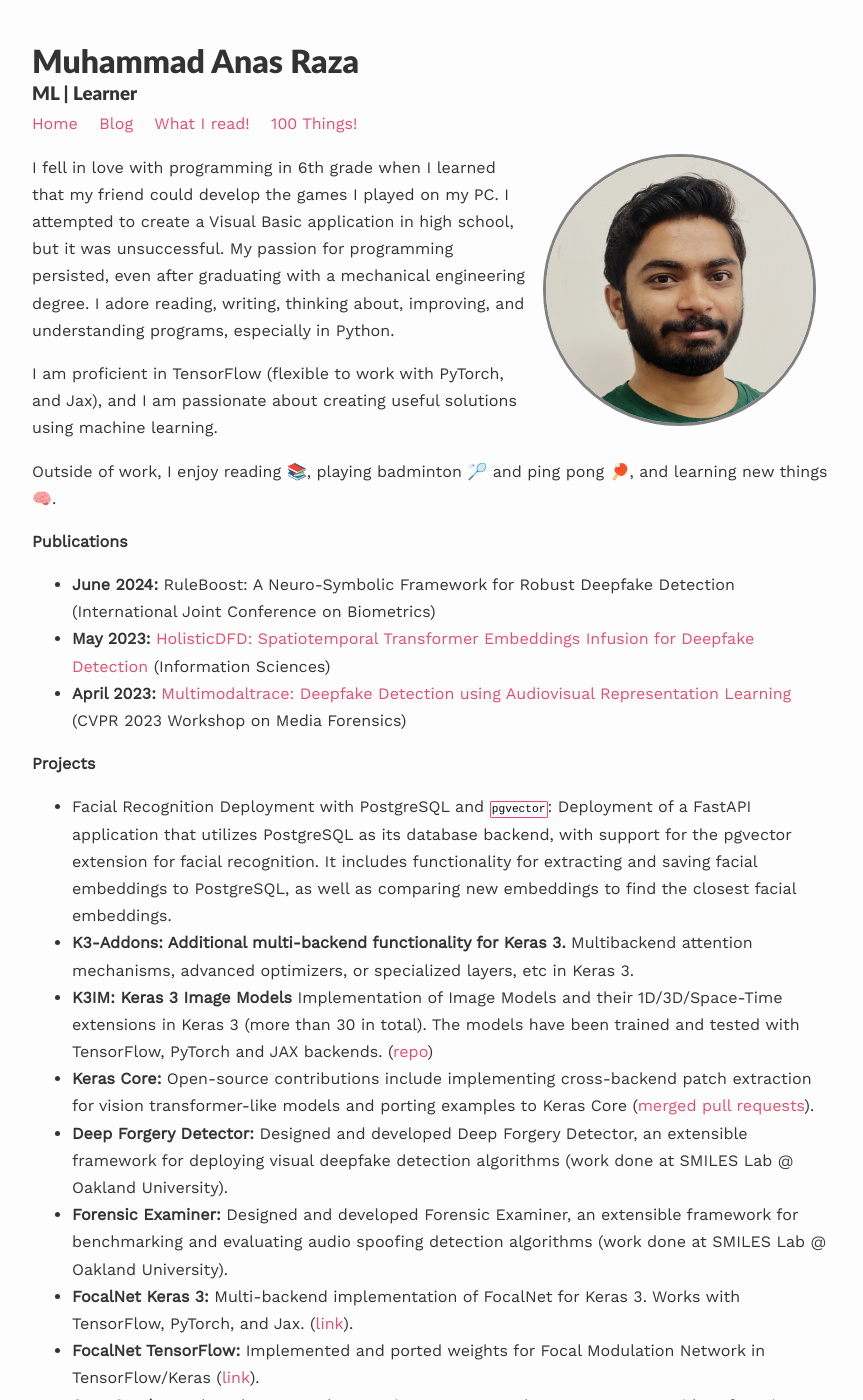
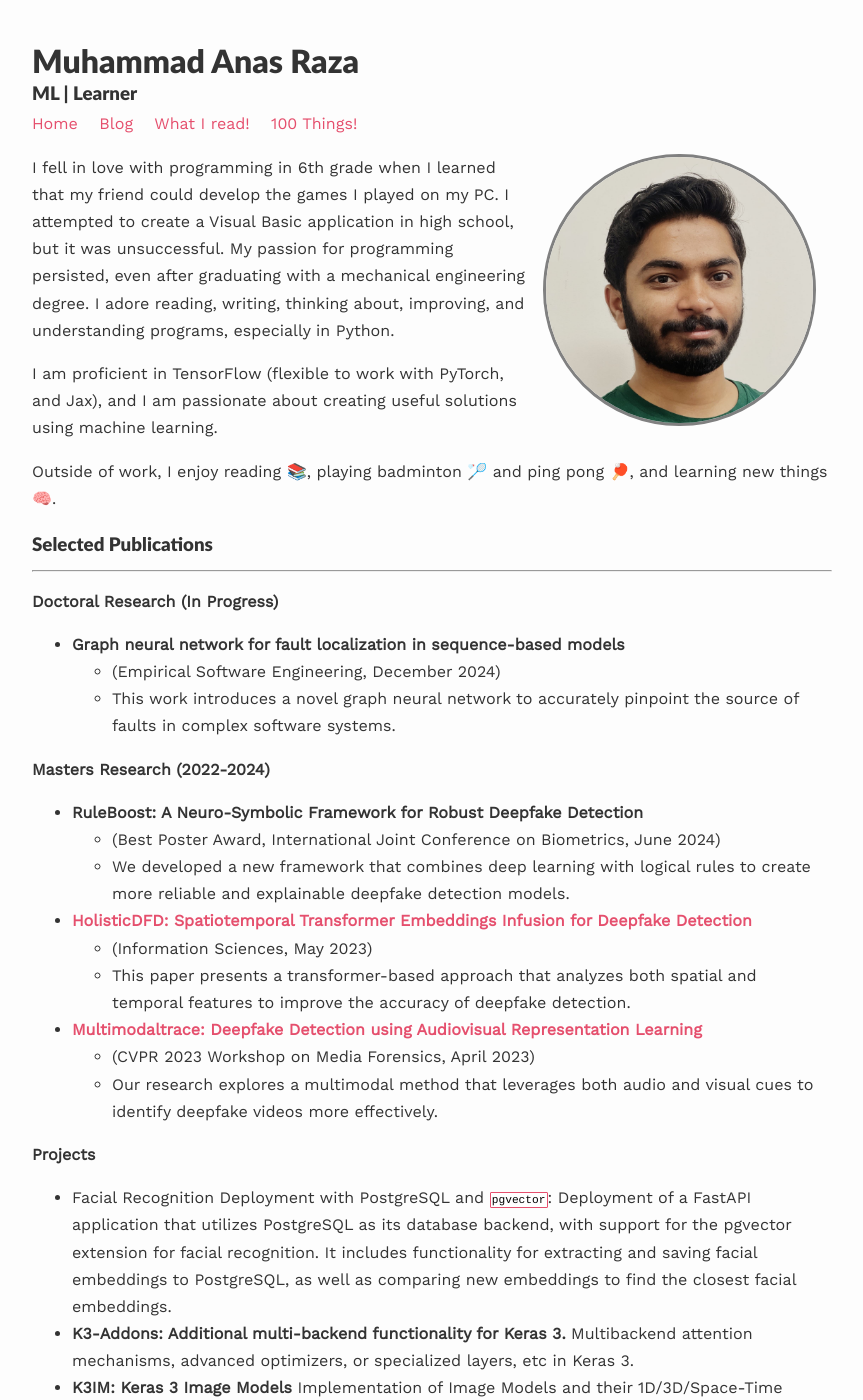
Before and after one commit to anasrz-alt/anasrz-alt.github.io, a Jekyll site: the page built from index.md, in a window 1280 px wide and 1400 px high. Shown: the whole window, without its empty margins (208-1071 px from the left). Built offline with Jekyll 4.4.1, drawn with Linux system fonts in a browser that asks for light colours; nearby versions of some CDN libraries; a script that is not in the unit is left out.

Commit message:
add publications

```diff
--- a/index.md
+++ b/index.md
@@ -13,11 +13,29 @@ I am proficient in TensorFlow \(flexible to work with PyTorch, and Jax\), and I
 
 Outside of work, I enjoy reading 📚, playing badminton 🏸 and ping pong 🏓, and learning new things 🧠.
 
-**Publications**
+### Selected Publications
 
-* **June 2024:** RuleBoost: A Neuro-Symbolic Framework for Robust Deepfake Detection (International Joint Conference on Biometrics)
-* **May 2023:** [HolisticDFD: Spatiotemporal Transformer Embeddings Infusion for Deepfake Detection](https://www.sciencedirect.com/science/article/abs/pii/S0020025523009374) (Information Sciences)
-* **April 2023:** [Multimodaltrace: Deepfake Detection using Audiovisual Representation Learning](https://openaccess.thecvf.com/content/CVPR2023W/WMF/html/Raza_Multimodaltrace_Deepfake_Detection_Using_Audiovisual_Representation_Learning_CVPRW_2023_paper.html) (CVPR 2023 Workshop on Media Forensics)
+---
+
+**Doctoral Research (In Progress)**
+
+* **Graph neural network for fault localization in sequence-based models**
+    * (Empirical Software Engineering, December 2024)
+    * This work introduces a novel graph neural network to accurately pinpoint the source of faults in complex software systems.
+
+**Masters Research (2022-2024)**
+
+* **RuleBoost: A Neuro-Symbolic Framework for Robust Deepfake Detection**
+    * (Best Poster Award, International Joint Conference on Biometrics, June 2024)
+    * We developed a new framework that combines deep learning with logical rules to create more reliable and explainable deepfake detection models.
+
+* **[HolisticDFD: Spatiotemporal Transformer Embeddings Infusion for Deepfake Detection](https://www.sciencedirect.com/science/article/abs/pii/S0020025523009374)**
+    * (Information Sciences, May 2023)
+    * This paper presents a transformer-based approach that analyzes both spatial and temporal features to improve the accuracy of deepfake detection.
+
+* **[Multimodaltrace: Deepfake Detection using Audiovisual Representation Learning](https://openaccess.thecvf.com/content/CVPR2023W/WMF/html/Raza_Multimodaltrace_Deepfake_Detection_Using_Audiovisual_Representation_Learning_CVPRW_2023_paper.html)**
+    * (CVPR 2023 Workshop on Media Forensics, April 2023)
+    * Our research explores a multimodal method that leverages both audio and visual cues to identify deepfake videos more effectively.
 
 **Projects**
 * Facial Recognition Deployment with PostgreSQL and `pgvector`: Deployment of a FastAPI application that utilizes PostgreSQL as its database backend, with support for the pgvector extension for facial recognition. It includes functionality for extracting and saving facial embeddings to PostgreSQL, as well as comparing new embeddings to find the closest facial embeddings.
```
